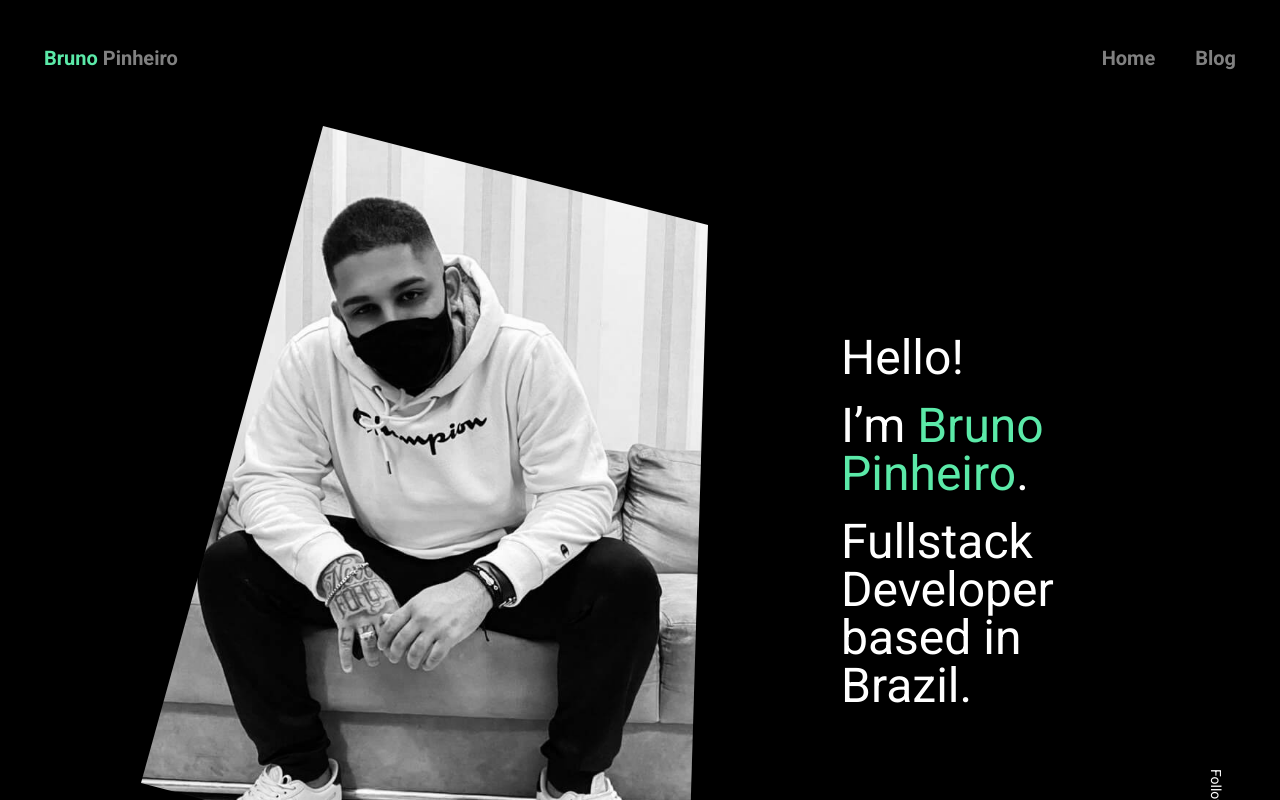
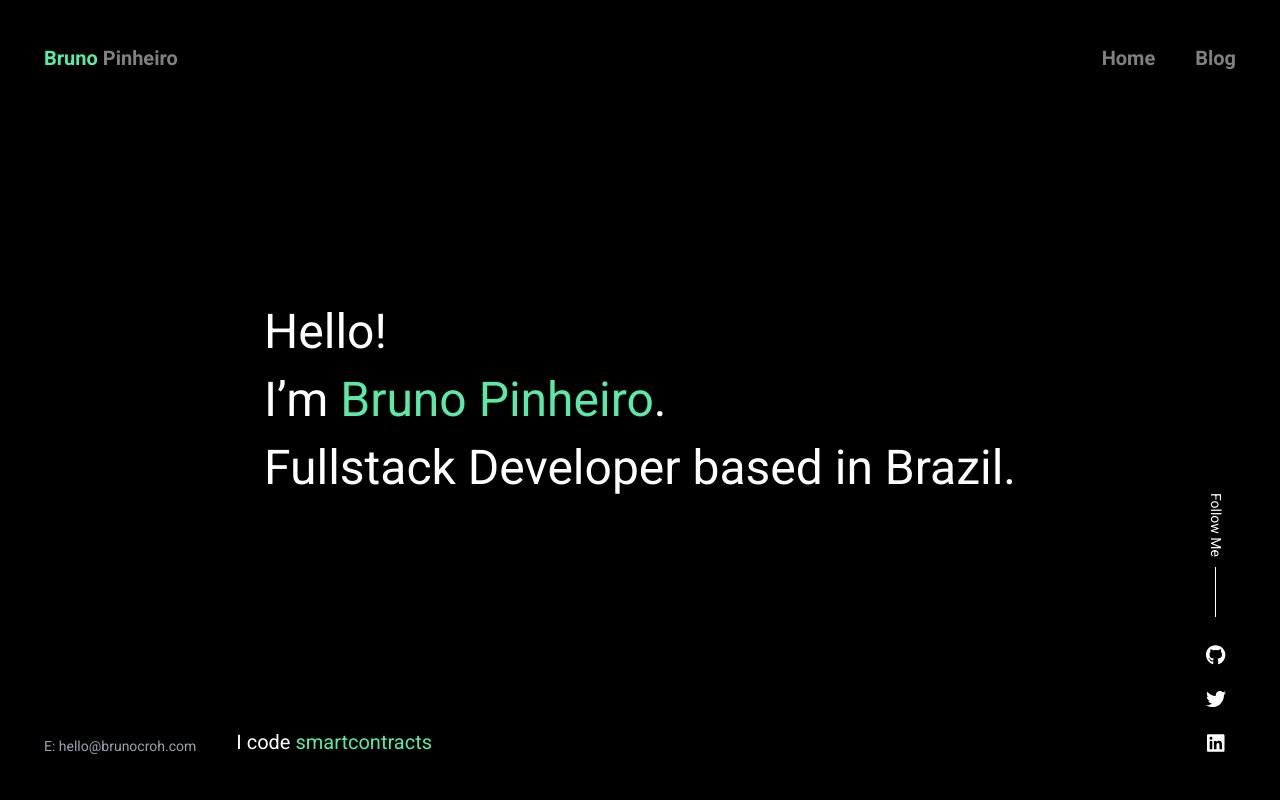
Before and after one commit to brunocroh/blog, a Next.js app: page / in a window 1280 px wide. Shown: the top 800 px of the page. Built offline with nearby package versions, Linux system fonts and the light colour scheme.

Commit message:
feat: remove photo and update email

```diff
--- a/app/page.tsx
+++ b/app/page.tsx
@@ -1,13 +1,13 @@
-import Photo from "@/components/Photo";
 import FollowBar from "@/components/FollowBar";
 import ContactBar from "@/components/ContactBar";
 import Subtitle from "@/components/Subtitle";
+import MiniBio from "@/components/MiniBio";
 
 const Blog = () => {
   return (
     <div className="flex h-full flex-col flex-wrap bg-black relative justify-center">
       <div className="flex flex-auto flex-col sm:flex-row w-full justify-center">
-        <Photo />
+        <MiniBio />
       </div>
       <FollowBar />
       <div className="relative w-full hidden md:flex">
--- a/components/ContactBar/index.tsx
+++ b/components/ContactBar/index.tsx
@@ -1,12 +1,11 @@
 import type { NextPage } from "next";
-import Link from "next/link";
 
 const ContactBar: NextPage = () => {
   return (
     <footer className="z-20 w-fit hidden lg:flex">
       <div className="flex items-end">
         <span className="text-sm text-gray-400 whitespace-nowrap mr-10">
-          E: brunocroh@gmail.com
+          E: hello@brunocroh.com
         </span>
       </div>
     </footer>
--- a/components/MiniBio/index.tsx
+++ b/components/MiniBio/index.tsx
@@ -2,7 +2,8 @@ import type { NextPage } from "next";
 
 const MiniBio: NextPage = () => {
   return (
-    <div className="flex flex-col self-center sm:w-full md:w-1/4">
+    <div className="flex flex-col self-center sm:w-full items-center">
+      <div className="flex flex-col">
         <span className="text-white mb-5 text-5xl">Hello!</span>
         <span className="text-white mb-5 text-5xl">
           I’m <span className="text-primary"> Bruno Pinheiro</span>.
@@ -11,6 +12,7 @@ const MiniBio: NextPage = () => {
           Fullstack Developer based in Brazil.
         </span>
       </div>
+    </div>
   );
 };
 
--- a/components/Subtitle/index.tsx
+++ b/components/Subtitle/index.tsx
@@ -27,8 +27,8 @@ const Subtitle: NextPage = () => {
   useTyped(ref, options);
 
   return (
-    <div>
-      <span className="text-6xl text-white whitespace-nowrap" ref={ref}></span>
+    <div className="flex align-baseline">
+      <span className="text-xl text-white whitespace-nowrap" ref={ref}></span>
     </div>
   );
 };
```
Also changed, not shown: 1 other file (tests, documents, lock files or other folders). Lines whose indentation alone changed are shown as unchanged.
